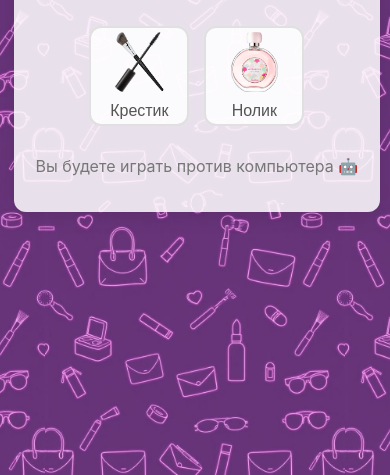
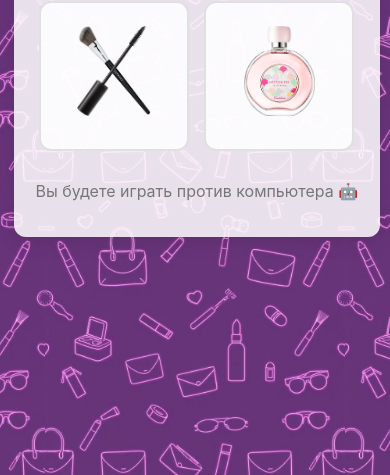
Before and after one commit to Gonzy/tic-tac-toe, a React app in the folder frontend/: page / in a window 390 px wide. Shown: the part 369-844 px from the top of the page. Built offline with nearby package versions, Linux system fonts and the light colour scheme.

Commit message:
Update frontend styling and functionality

```diff
--- a/frontend/src/index.css
+++ b/frontend/src/index.css
@@ -18,7 +18,7 @@ body {
   box-shadow: 0 4px 20px rgba(0, 0, 0, 0.1);
   padding: 30px;
   text-align: center;
-  max-width: 400px;
+  max-width: 600px;
   width: 90%;
 }
 
@@ -41,7 +41,7 @@ h1 {
 
 .board {
   margin: 0 auto 25px;
-  max-width: 300px;
+  max-width: 450px;
 }
 
 .board-row {
@@ -61,9 +61,9 @@ h1 {
   cursor: pointer;
   font-size: 2.5rem;
   font-weight: bold;
-  height: 90px;
-  margin: 4px;
-  width: 90px;
+  height: 135px;
+  margin: 6px;
+  width: 135px;
   transition: background-color 0.2s, transform 0.1s;
   display: flex;
   justify-content: center;
@@ -77,8 +77,8 @@ h1 {
 }
 
 .selection-symbol-image {
-  max-width: 60px;
-  max-height: 60px;
+  max-width: 90px;
+  max-height: 90px;
   object-fit: contain;
   margin-bottom: 10px;
 }
@@ -150,7 +150,7 @@ h1 {
 .symbol-selection {
   display: flex;
   justify-content: center;
-  gap: 20px;
+  gap: 30px;
   margin-bottom: 30px;
 }
 
@@ -163,10 +163,10 @@ h1 {
   flex-direction: column;
   align-items: center;
   justify-content: center;
-  padding: 20px;
+  padding: 30px;
   transition: all 0.3s ease;
-  width: 120px;
-  height: 120px;
+  width: 180px;
+  height: 180px;
 }
 
 .symbol-button:hover {
@@ -223,6 +223,7 @@ h1 {
 @media (max-width: 480px) {
   .game {
     padding: 20px;
+    max-width: 500px;
   }
 
   h1 {
@@ -230,8 +231,8 @@ h1 {
   }
 
   .square {
-    height: 70px;
-    width: 70px;
+    height: 105px;
+    width: 105px;
     font-size: 2rem;
   }
 
@@ -244,9 +245,9 @@ h1 {
   }
 
   .symbol-button {
-    width: 100px;
-    height: 100px;
-    padding: 15px;
+    width: 150px;
+    height: 150px;
+    padding: 22px;
   }
 
   .symbol {
--- a/frontend/src/index.js
+++ b/frontend/src/index.js
@@ -211,11 +211,9 @@ const TicTacToe = () => {
         <div className="symbol-selection">
           <button className="symbol-button x-button" onClick={() => selectSymbol('X')}>
             <img src={xImage} alt="X" className="selection-symbol-image" />
-            <span className="symbol-text">Крестик</span>
           </button>
           <button className="symbol-button o-button" onClick={() => selectSymbol('O')}>
             <img src={oImage} alt="O" className="selection-symbol-image" />
-            <span className="symbol-text">Нолик</span>
           </button>
         </div>
 
```
